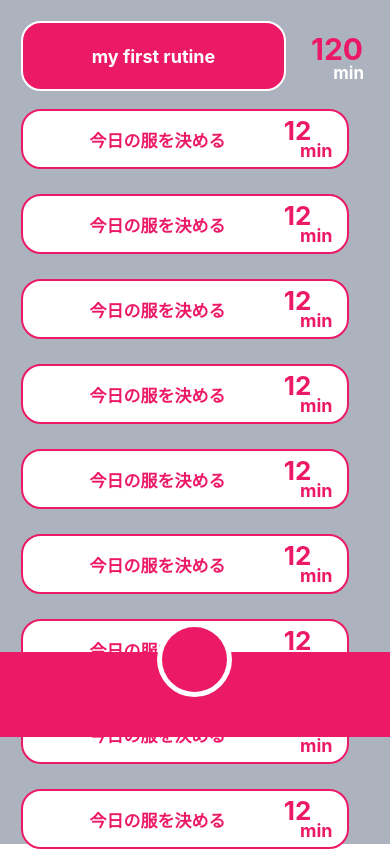
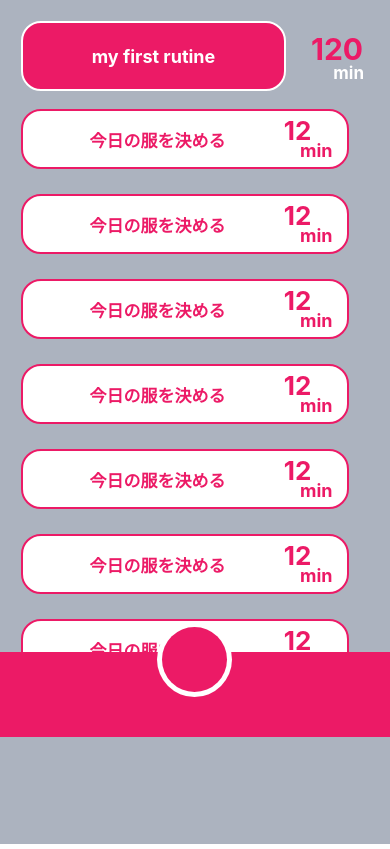
Before and after one commit to daikinetic/Mone, a React Native app: screen / in a window 390 px wide. Built offline with nearby package versions, Linux system fonts and the light colour scheme.

Commit message:
Making DefaultTag Component

```diff
--- /dev/null
+++ b/src/components/DefaultTag.jsx
@@ -0,0 +1,72 @@
+import React from "react";
+import { View, StyleSheet, Text } from "react-native";
+
+export default function DefaultTag() {
+    return (
+        <View style={styles.tagItem}>
+            <View style={styles.tagTitle}>
+                <Text style={styles.tagTitleText}>今日の服を決める</Text>
+            </View>
+            <View style={styles.tagTimes}>
+                <View style={styles.tagTime}>
+                    <Text style={styles.tagTimeText}>12</Text>
+                </View>
+                <View style={styles.tagMin}>
+                    <Text style={styles.tagMinText}>min</Text>
+                </View>
+            </View>
+        </View>
+    );
+}
+
+const styles = StyleSheet.create({
+    tagItem: {
+        flexDirection: "row",
+        height: 60,
+        marginRight: 20,
+        marginBottom: 25,
+        paddingVertical: 8,
+        paddingLeft: 10,
+        paddingRight: 15,
+        borderWidth: 2.3,
+        borderRadius: 20,
+        borderColor: "#EC1A66",
+        backgroundColor: "#ffffff",
+        alignItems:"center",
+        justifyContent:"center"
+    },
+    tagTitle: {
+        width: 250,
+        alignItems: "center"
+    },
+    tagTitleText: {
+        color: "#EC1A66",
+        fontWeight: "bold",
+        fontSize: 17,
+    },
+    tagTimes: {
+        width:50,
+        height: 50,
+    },
+    tagTime: {
+        width:30,
+        height: 28,
+        alignItems:'center',
+        marginBottom: 0,
+    },
+    tagTimeText: {
+        color: "#EC1A66",
+        fontSize: 26,
+        fontWeight: "bold",
+        lineHeight: 34
+    },
+    tagMin: {
+        alignItems:"flex-end"
+    },
+    tagMinText: {
+        color: "#ec1a66",
+        fontSize: 18,
+        fontWeight: "bold",
+        lineHeight: 18
+    },
+})
--- a/src/screens/TagMainScreen.jsx
+++ b/src/screens/TagMainScreen.jsx
@@ -1,5 +1,7 @@
 import React from "react";
 import { View, StyleSheet, Text } from "react-native";
+
+import DefaultTag from "../components/DefaultTag";
 
 export default function TagMainScreen() {
     return (
@@ -19,123 +21,13 @@ export default function TagMainScreen() {
                     </View>
                 </View>
                 <View style={styles.tagBody}>
-                    <View style={styles.tagItem}>
-                        <View style={styles.tagTitle}>
-                            <Text style={styles.tagTitleText}>今日の服を決める</Text>
-                        </View>
-                        <View style={styles.tagTimes}>
-                            <View style={styles.tagTime}>
-                                <Text style={styles.tagTimeText}>12</Text>
-                            </View>
-                            <View style={styles.tagMin}>
-                                <Text style={styles.tagMinText}>min</Text>
-                            </View>
-                        </View>
-                    </View>
-                    <View style={styles.tagItem}>
-                        <View style={styles.tagTitle}>
-                            <Text style={styles.tagTitleText}>今日の服を決める</Text>
-                        </View>
-                        <View style={styles.tagTimes}>
-                            <View style={styles.tagTime}>
-                                <Text style={styles.tagTimeText}>12</Text>
-                            </View>
-                            <View style={styles.tagMin}>
-                                <Text style={styles.tagMinText}>min</Text>
-                            </View>
-                        </View>
-                    </View>
-                    <View style={styles.tagItem}>
-                        <View style={styles.tagTitle}>
-                            <Text style={styles.tagTitleText}>今日の服を決める</Text>
-                        </View>
-                        <View style={styles.tagTimes}>
-                            <View style={styles.tagTime}>
-                                <Text style={styles.tagTimeText}>12</Text>
-                            </View>
-                            <View style={styles.tagMin}>
-                                <Text style={styles.tagMinText}>min</Text>
-                            </View>
-                        </View>
-                    </View>
-                    <View style={styles.tagItem}>
-                        <View style={styles.tagTitle}>
-                            <Text style={styles.tagTitleText}>今日の服を決める</Text>
-                        </View>
-                        <View style={styles.tagTimes}>
-                            <View style={styles.tagTime}>
-                                <Text style={styles.tagTimeText}>12</Text>
-                            </View>
-                            <View style={styles.tagMin}>
-                                <Text style={styles.tagMinText}>min</Text>
-                            </View>
-                        </View>
-                    </View>
-                    <View style={styles.tagItem}>
-                        <View style={styles.tagTitle}>
-                            <Text style={styles.tagTitleText}>今日の服を決める</Text>
-                        </View>
-                        <View style={styles.tagTimes}>
-                            <View style={styles.tagTime}>
-                                <Text style={styles.tagTimeText}>12</Text>
-                            </View>
-                            <View style={styles.tagMin}>
-                                <Text style={styles.tagMinText}>min</Text>
-                            </View>
-                        </View>
-                    </View>
-                    <View style={styles.tagItem}>
-                        <View style={styles.tagTitle}>
-                            <Text style={styles.tagTitleText}>今日の服を決める</Text>
-                        </View>
-                        <View style={styles.tagTimes}>
-                            <View style={styles.tagTime}>
-                                <Text style={styles.tagTimeText}>12</Text>
-                            </View>
-                            <View style={styles.tagMin}>
-                                <Text style={styles.tagMinText}>min</Text>
-                            </View>
-                        </View>
-                    </View>
-                    <View style={styles.tagItem}>
-                        <View style={styles.tagTitle}>
-                            <Text style={styles.tagTitleText}>今日の服を決める</Text>
-                        </View>
-                        <View style={styles.tagTimes}>
-                            <View style={styles.tagTime}>
-                                <Text style={styles.tagTimeText}>12</Text>
-                            </View>
-                            <View style={styles.tagMin}>
-                                <Text style={styles.tagMinText}>min</Text>
-                            </View>
-                        </View>
-                    </View>
-                    <View style={styles.tagItem}>
-                        <View style={styles.tagTitle}>
-                            <Text style={styles.tagTitleText}>今日の服を決める</Text>
-                        </View>
-                        <View style={styles.tagTimes}>
-                            <View style={styles.tagTime}>
-                                <Text style={styles.tagTimeText}>12</Text>
-                            </View>
-                            <View style={styles.tagMin}>
-                                <Text style={styles.tagMinText}>min</Text>
-                            </View>
-                        </View>
-                    </View>
-                    <View style={styles.tagItem}>
-                        <View style={styles.tagTitle}>
-                            <Text style={styles.tagTitleText}>今日の服を決める</Text>
-                        </View>
-                        <View style={styles.tagTimes}>
-                            <View style={styles.tagTime}>
-                                <Text style={styles.tagTimeText}>12</Text>
-                            </View>
-                            <View style={styles.tagMin}>
-                                <Text style={styles.tagMinText}>min</Text>
-                            </View>
-                        </View>
-                    </View>
+                    <DefaultTag />
+                    <DefaultTag />
+                    <DefaultTag />
+                    <DefaultTag />
+                    <DefaultTag />
+                    <DefaultTag />
+                    <DefaultTag />
                 </View>
             </View>
             <View style={styles.tagFooter}>
@@ -221,55 +113,6 @@ const styles = StyleSheet.create({
         height: 565,
         marginTop: 18,
     },
-    tagItem: {
-        flexDirection: "row",
-        height: 60,
-        marginRight: 20,
-        marginBottom: 25,
-        paddingVertical: 8,
-        paddingLeft: 10,
-        paddingRight: 15,
-        borderWidth: 2.3,
-        borderRadius: 20,
-        borderColor: "#EC1A66",
-        backgroundColor: "#ffffff",
-        alignItems:"center",
-        justifyContent:"center"
-    },
-    tagTitle: {
-        width: 250,
-        alignItems: "center"
-    },
-    tagTitleText: {
-        color: "#EC1A66",
-        fontWeight: "bold",
-        fontSize: 17,
-    },
-    tagTimes: {
-        width:50,
-        height: 50,
-    },
-    tagTime: {
-        width:30,
-        height: 28,
-        alignItems:'center',
-        marginBottom: 0,
-    },
-    tagTimeText: {
-        color: "#EC1A66",
-        fontSize: 26,
-        fontWeight: "bold",
-        lineHeight: 34
-    },
-    tagMin: {
-        alignItems:"flex-end"
-    },
-    tagMinText: {
-        color: "#ec1a66",
-        fontSize: 18,
-        fontWeight: "bold",
-        lineHeight: 18
-    },
     tagFooter: {
         height: 85,
         backgroundColor: "#EC1A66",
```
